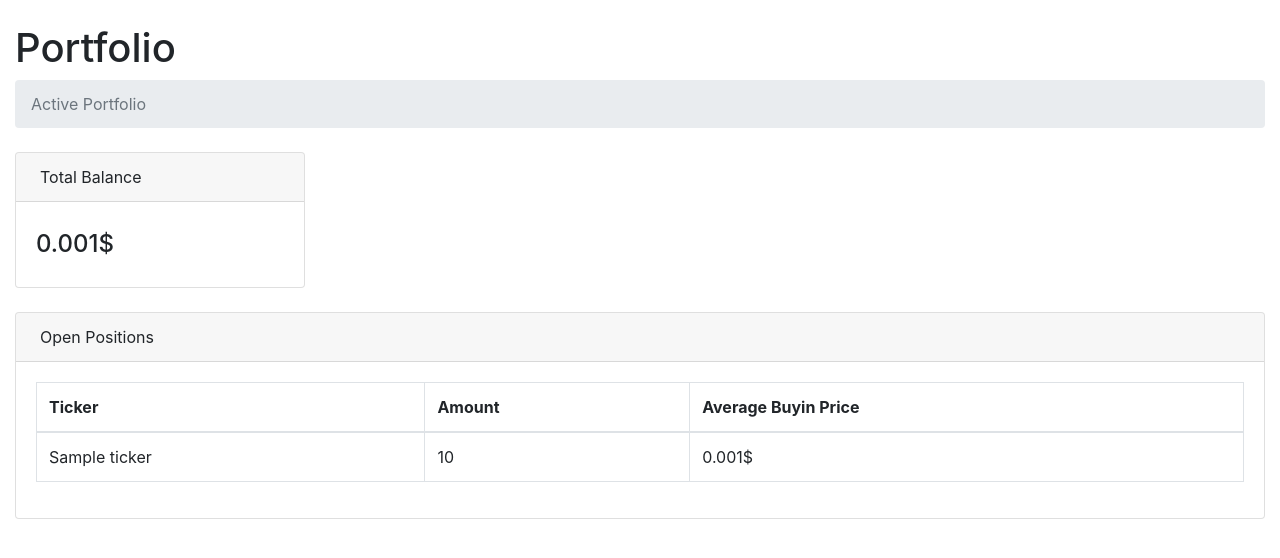
After one commit to leonbubova/paper-hands, a Symfony app: template templates/portfolio/index.html.twig in a window 1280 px wide. The commit adds this page. Shown: the top 558 px of the page. Run offline with Twig, Linux system fonts and the light colour scheme; the template is opened without the code that fills it: most values are stand-ins (such as "Sample title", 1, 10 or a date in 2020); some libraries are stand-ins or nearby versions.

Commit message:
add portfolioController for basic frontend. Define route for show portfolio and include bootstrap, build barebones frontend

```diff
--- a/templates/base.html.twig
+++ b/templates/base.html.twig
@@ -7,10 +7,14 @@
            and uncomment the following Encore helpers to start using Symfony UX #}
         {% block stylesheets %}
             {#{{ encore_entry_link_tags('app') }}#}
+            <link rel="stylesheet" href="https://stackpath.bootstrapcdn.com/bootstrap/4.4.1/css/bootstrap.min.css" integrity="sha384-Vkoo8x4CGsO3+Hhxv8T/Q5PaXtkKtu6ug5TOeNV6gBiFeWPGFN9MuhOf23Q9Ifjh" crossorigin="anonymous">
         {% endblock %}
 
         {% block javascripts %}
             {#{{ encore_entry_script_tags('app') }}#}
+            <script src="https://code.jquery.com/jquery-3.4.1.slim.min.js" integrity="sha384-J6qa4849blE2+poT4WnyKhv5vZF5SrPo0iEjwBvKU7imGFAV0wwj1yYfoRSJoZ+n" crossorigin="anonymous"></script>
+            <script src="https://cdn.jsdelivr.net/npm/popper.js@1.16.0/dist/umd/popper.min.js" integrity="sha384-Q6E9RHvbIyZFJoft+2mJbHaEWldlvI9IOYy5n3zV9zzTtmI3UksdQRVvoxMfooAo" crossorigin="anonymous"></script>
+            <script src="https://stackpath.bootstrapcdn.com/bootstrap/4.4.1/js/bootstrap.min.js" integrity="sha384-wfSDF2E50Y2D1uUdj0O3uMBJnjuUD4Ih7YwaYd1iqfktj0Uod8GCExl3Og8ifwB6" crossorigin="anonymous"></script>
         {% endblock %}
     </head>
     <body>
--- /dev/null
+++ b/templates/portfolio/index.html.twig
@@ -0,0 +1,58 @@
+{% extends 'base.html.twig' %}
+
+{% block title %}Hello PortfolioController!{% endblock %}
+{% block body %}
+    <main>
+        <div class="container-fluid">
+            <h1 class="mt-4">Portfolio</h1>
+            <ol class="breadcrumb mb-4">
+                <li class="breadcrumb-item active">Active Portfolio</li>
+            </ol>
+            <div class="row">
+                <div class="col-xl-3">
+                    <div class="card mb-4">
+                        <div class="card-header">
+                            <i class="fas fa-chart-area mr-1"></i>
+                            Total Balance
+                        </div>
+                        <div class="card-body">
+                            <h4 class="mt-2">
+                                {{ portfolio.balance / 10000 }}$
+                            </h4>
+                        </div>
+                    </div>
+                </div>
+
+            </div>
+            <div class="card mb-4">
+                <div class="card-header">
+                    <i class="fas fa-table mr-1"></i>
+                    Open Positions
+                </div>
+                <div class="card-body">
+                    <div class="table-responsive">
+                        <table class="table table-bordered" id="dataTable" width="100%" cellspacing="0">
+                            <thead>
+                            <tr>
+                                <th>Ticker</th>
+                                <th>Amount</th>
+                                <th>Average Buyin Price</th>
+                            </tr>
+                            </thead>
+                            <tbody>
+                            {% for position in portfolio.positions %}
+                                <tr>
+                                    <td>{{ position.ticker }}</td>
+                                    <td>{{ position.amount }}</td>
+                                    <td>{{ position.averagePrice / 10000 }}$</td>
+                                </tr>
+                            {% endfor %}
+                            </tbody>
+                        </table>
+                    </div>
+                </div>
+            </div>
+        </div>
+    </main>
+
+{% endblock %}
```
Also changed, not shown: src/Controller/PortfolioController.php (added, +38 -0 lines).
